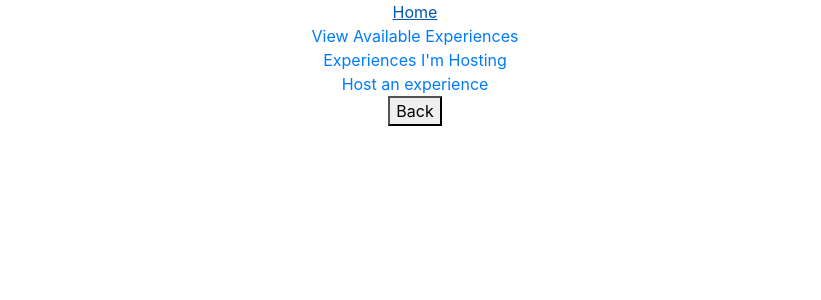
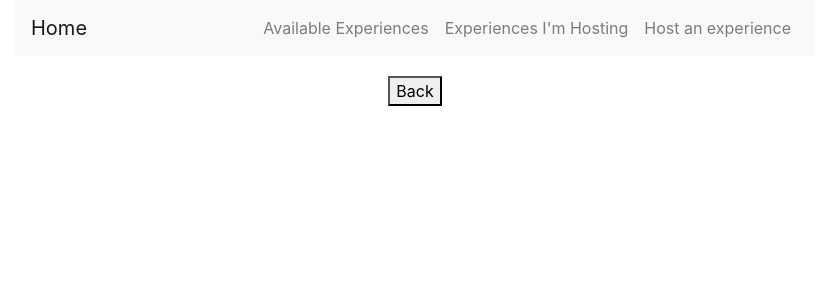
Before and after one commit to a-to-z-experiences/front-end, a React (Create React App) app in the folder experiences/: page /experiences/1 in a window 1280 px wide. Shown: the top 300 px of the page, without its empty margins (225-1046 px from the left). Built offline with nearby package versions, Linux system fonts and the light colour scheme; no server answers.

Commit message:
added navbar styling to others

```diff
--- a/experiences/src/components/AvailableExperiences.js
+++ b/experiences/src/components/AvailableExperiences.js
@@ -3,9 +3,38 @@ import React, { Component } from "react";
 import { getAvailableExperiencesData } from "../actions";
 // import link so you can link the divs to their individual ID pages,
 import { Link } from "react-router-dom";
+// import Buthrefn and other stuff from reactstrap component
+import {
+  Button,
+  Form,
+  FormGroup,
+  Label,
+  Input,
+  FormText,
+  Container,
+  Row,
+  Col,
+  Collapse,
+  Navbar,
+  Navbarhrefggler,
+  NavbarBrand,
+  Nav,
+  NavItem,
+  NavLink,
+  UncontrolledDropdown,
+  Dropdownhrefggle,
+  DropdownMenu,
+  DropdownItem
+} from "reactstrap";
 // import connect to connect the action creators and props we want from reducer's state to component
 import { connect } from "react-redux";
-
+const divNav = {
+  display: "flex",
+  alignItems: "center",
+  maxWidth: "800px",
+  margin: "0 auto",
+  marginBottom: "20px"
+};
 class AvailableExperiences extends Component {
   state = {};
   componentDidMount() {
@@ -14,22 +43,32 @@ class AvailableExperiences extends Component {
   render() {
     return (
       <div className="available-experiences-wrapper">
-        <Link to="/">
-          <div className="user-home-title">Home</div>
-        </Link>
-        <Link to="/available-experiences">
-          <div className="available-experiences-title">
-            View Available Experiences
-          </div>
-        </Link>
-        <Link to="/hosting-experiences">
-          <div className="hosting-experiences-title">
-            Experiences I'm Hosting
-          </div>
-        </Link>
-        <Link to="/host-an-experience">
-          <div className="host-an-experience-title">Host an experience</div>
-        </Link>
+        <Navbar color="light" light expand="md" style={divNav}>
+          <NavbarBrand href="/">Home</NavbarBrand>
+          <Nav className="ml-auto" navbar>
+            <NavItem>
+              <NavLink href="/available-experiences">
+                <div className="available-experiences-title">
+                  Available Experiences
+                </div>
+              </NavLink>
+            </NavItem>
+            <NavItem>
+              <NavLink href="/hosting-experiences">
+                <div className="hosting-experiences-title">
+                  Experiences I'm Hosting
+                </div>
+              </NavLink>
+            </NavItem>
+            <NavItem>
+              <NavLink href="/host-an-experience">
+                <div className="host-an-experience-title">
+                  Host an experience
+                </div>
+              </NavLink>
+            </NavItem>
+          </Nav>
+        </Navbar>
         <div className="available-experiences">
           <div className="available-experiences-title">
             Available experiences
--- a/experiences/src/components/Form.js
+++ b/experiences/src/components/Form.js
@@ -59,7 +59,7 @@ class ExperienceForm extends Component {
             <NavItem>
               <NavLink href="/available-experiences">
                 <div className="available-experiences-title">
-                  View Available Experiences
+                  Available Experiences
                 </div>
               </NavLink>
             </NavItem>
@@ -90,6 +90,7 @@ class ExperienceForm extends Component {
                   value={this.state.newExperience.title}
                   placeholder="title..."
                   onChange={this.changeHandler}
+                  required
                 />
                 <FormText>Enter the title of your experience</FormText>
               </FormGroup>
@@ -101,6 +102,7 @@ class ExperienceForm extends Component {
                   value={this.state.newExperience.date}
                   placeholder="date..."
                   onChange={this.changeHandler}
+                  required
                 />
                 <FormText>Enter the date of your experience</FormText>
               </FormGroup>
@@ -112,6 +114,7 @@ class ExperienceForm extends Component {
                   value={this.state.newExperience.location}
                   placeholder="location..."
                   onChange={this.changeHandler}
+                  required
                 />
                 <FormText>Enter the location of your experience</FormText>
               </FormGroup>
@@ -123,6 +126,7 @@ class ExperienceForm extends Component {
                   value={this.state.newExperience.price}
                   placeholder="price..."
                   onChange={this.changeHandler}
+                  required
                 />
                 <FormText>Enter the price of your experience</FormText>
               </FormGroup>
--- a/experiences/src/components/HostingExperiences.js
+++ b/experiences/src/components/HostingExperiences.js
@@ -1,31 +1,72 @@
 import React, { Component } from "react";
 // import link so you can link stuff
 import { Link } from "react-router-dom";
+// import Buthrefn and other stuff from reactstrap component
+import {
+  Button,
+  Form,
+  FormGroup,
+  Label,
+  Input,
+  FormText,
+  Container,
+  Row,
+  Col,
+  Collapse,
+  Navbar,
+  Navbarhrefggler,
+  NavbarBrand,
+  Nav,
+  NavItem,
+  NavLink,
+  UncontrolledDropdown,
+  Dropdownhrefggle,
+  DropdownMenu,
+  DropdownItem
+} from "reactstrap";
 // import connect to connect the action creators and props we want from reducer's state to component
 import { connect } from "react-redux";
-
+const divNav = {
+  display: "flex",
+  alignItems: "center",
+  maxWidth: "800px",
+  margin: "0 auto",
+  marginBottom: "20px"
+};
 class HostingExperiences extends Component {
   state = {};
   render() {
     return (
       <div className="hosting-experiences">
-        <Link to="/">
-          <div className="user-home-title">Home</div>
-        </Link>
-        <Link to="/available-experiences">
-          <div className="available-experiences-title">
-            View Available Experiences
-          </div>
-        </Link>
-        <Link to="/available-experiences">
-          <div className="available-experiences-title">
-            Experiences I'm Hosting
-          </div>
-        </Link>
-        <Link to="/host-an-experience">
-          <div className="host-an-experience-title">Host an experience</div>
-        </Link>
-        <div className="hosting-experiences-title">Experiences I'm Hosting</div>
+        <Navbar color="light" light expand="md" style={divNav}>
+          <NavbarBrand href="/">Home</NavbarBrand>
+          <Nav className="ml-auto" navbar>
+            <NavItem>
+              <NavLink href="/available-experiences">
+                <div className="available-experiences-title">
+                  Available Experiences
+                </div>
+              </NavLink>
+            </NavItem>
+            <NavItem>
+              <NavLink href="/hosting-experiences">
+                <div className="hosting-experiences-title">
+                  Experiences I'm Hosting
+                </div>
+              </NavLink>
+            </NavItem>
+            <NavItem>
+              <NavLink href="/host-an-experience">
+                <div className="host-an-experience-title">
+                  Host an experience
+                </div>
+              </NavLink>
+            </NavItem>
+          </Nav>
+        </Navbar>
+        <div className="hosting-experiences-title">
+          Experiences I'm Hosting
+        </div>
         <button>Edit</button>
         <button>Delete</button>
       </div>
--- a/experiences/src/components/Login.js
+++ b/experiences/src/components/Login.js
@@ -9,7 +9,9 @@ import {
   FormText,
   Container,
   Row,
-  Col
+  Col,
+  NavLink,
+  Alert
 } from "reactstrap";
 // importing link so I can link stuff
 import { Link } from "react-router-dom";
@@ -17,7 +19,19 @@ import { Link } from "react-router-dom";
 import { connect } from "react-redux";
 // import login and register action creators
 import { login, register } from "../actions";
-
+const loginStyle = {
+  display: "flex",
+  alignItems: "center",
+  justifyContent: "center",
+  minHeight: "880px",
+  minWidth: "800px",
+};
+const alertStyle = {
+  display: "flex",
+  alignItems: "center",
+  justifyContent: "center",
+  maxWidth: "250px"
+};
 class Login extends Component {
   state = {
     credentials: {
@@ -27,16 +41,20 @@ class Login extends Component {
   };
   render() {
     return (
-      <Container className="d-flex justify-content-center">
-        <div className="login">
-          <div className="register-login-title">Register/Login</div>
-          {this.props.error && <div className="error">{this.props.error}</div>}
-          {this.props.message && (
-            <div className="message">{this.props.message}</div>
-          )}
+      <FormGroup style={loginStyle}>
+        <Container className="d-flex justify-content-center">
           <Form>
+            <div className="login" style={alertStyle}>
+              {this.props.error && (
+                <Alert color="danger">{this.props.error}</Alert>
+              )}
+              {this.props.message && (
+                <Alert color="success">{this.props.message}</Alert>
+              )}
+            </div>
             <FormGroup>
               <Input
+                valid={this.state.credentials.username}
                 name="username"
                 type="string"
                 placeholder="Enter username here"
@@ -47,6 +65,7 @@ class Login extends Component {
             </FormGroup>
             <FormGroup>
               <Input
+                valid={this.state.credentials.password}
                 name="password"
                 type="password"
                 placeholder="Enter password here"
@@ -63,14 +82,14 @@ class Login extends Component {
             <Button color="warning" block onClick={this.registerHandler}>
               Register
             </Button>
+            <NavLink href="/available-experiences">
+              <div className="available-experiences-title">
+                View Available Experiences
+              </div>
+            </NavLink>
           </Form>
-          <Link to="/available-experiences">
-            <div className="available-experiences-title">
-              View Available Experiences
-            </div>
-          </Link>
-        </div>
-      </Container>
+        </Container>
+      </FormGroup>
     );
   }
 
--- a/experiences/src/components/SpecificExperience.js
+++ b/experiences/src/components/SpecificExperience.js
@@ -1,10 +1,39 @@
 import React, { Component } from "react";
 // importing link so I can link stuff
 import { Link } from "react-router-dom";
+// import Buthrefn and other stuff from reactstrap component
+import {
+  Button,
+  Form,
+  FormGroup,
+  Label,
+  Input,
+  FormText,
+  Container,
+  Row,
+  Col,
+  Collapse,
+  Navbar,
+  Navbarhrefggler,
+  NavbarBrand,
+  Nav,
+  NavItem,
+  NavLink,
+  UncontrolledDropdown,
+  Dropdownhrefggle,
+  DropdownMenu,
+  DropdownItem
+} from "reactstrap";
 // import connect to connect the action creators and props we want from reducer's state to component
 import { connect } from "react-redux";
 import { getSpecificExperience } from "../actions";
-
+const divNav = {
+  display: "flex",
+  alignItems: "center",
+  maxWidth: "800px",
+  margin: "0 auto",
+  marginBottom: "20px"
+};
 class SpecificExperience extends Component {
   state = {};
   componentDidMount() {
@@ -14,22 +43,32 @@ class SpecificExperience extends Component {
   render() {
     return (
       <div className="specific-experience-wrapper">
-        <Link to="/">
-          <div className="user-home-title">Home</div>
-        </Link>
-        <Link to="/available-experiences">
-          <div className="available-experiences-title">
-            View Available Experiences
-          </div>
-        </Link>
-        <Link to="/hosting-experiences">
-          <div className="hosting-experiences-title">
-            Experiences I'm Hosting
-          </div>
-        </Link>
-        <Link to="/host-an-experience">
-          <div className="host-an-experience-title">Host an experience</div>
-        </Link>
+        <Navbar color="light" light expand="md" style={divNav}>
+          <NavbarBrand href="/">Home</NavbarBrand>
+          <Nav className="ml-auto" navbar>
+            <NavItem>
+              <NavLink href="/available-experiences">
+                <div className="available-experiences-title">
+                  Available Experiences
+                </div>
+              </NavLink>
+            </NavItem>
+            <NavItem>
+              <NavLink href="/hosting-experiences">
+                <div className="hosting-experiences-title">
+                  Experiences I'm Hosting
+                </div>
+              </NavLink>
+            </NavItem>
+            <NavItem>
+              <NavLink href="/host-an-experience">
+                <div className="host-an-experience-title">
+                  Host an experience
+                </div>
+              </NavLink>
+            </NavItem>
+          </Nav>
+        </Navbar>
         <div className="specific-experience">
           <div className="specific-experience-title">
             {this.props.specificExperienceObject.title}
--- a/experiences/src/components/UserHome.js
+++ b/experiences/src/components/UserHome.js
@@ -3,9 +3,38 @@ import React, { Component } from "react";
 import { getUserData } from "../actions";
 // importing link so I can link divs
 import { Link } from "react-router-dom";
+// import Buthrefn and other stuff from reactstrap component
+import {
+  Button,
+  Form,
+  FormGroup,
+  Label,
+  Input,
+  FormText,
+  Container,
+  Row,
+  Col,
+  Collapse,
+  Navbar,
+  Navbarhrefggler,
+  NavbarBrand,
+  Nav,
+  NavItem,
+  NavLink,
+  UncontrolledDropdown,
+  Dropdownhrefggle,
+  DropdownMenu,
+  DropdownItem
+} from "reactstrap";
 // import connect to connect the action creators and props we want from reducer's state to component
 import { connect } from "react-redux";
-
+const divNav = {
+  display: "flex",
+  alignItems: "center",
+  maxWidth: "800px",
+  margin: "0 auto",
+  marginBottom: "20px"
+};
 class UserHome extends Component {
   state = {};
   componentDidMount() {
@@ -14,26 +43,38 @@ class UserHome extends Component {
   render() {
     return (
       <div className="user-home">
-        {this.props.error && <div className="error">{this.props.error}</div>}
+        {this.props.error && (
+          <div className="error">{this.props.error}</div>
+        )}
         {this.props.message && (
           <div className="message">{this.props.message}</div>
         )}
-        <Link to="/">
-          <div className="user-home-title">Home</div>
-        </Link>
-        <Link to="/available-experiences">
-          <div className="available-experiences-title">
-            View Available Experiences
-          </div>
-        </Link>
-        <Link to="/hosting-experiences">
-          <div className="hosting-experiences-title">
-            Experiences I'm Hosting
-          </div>
-        </Link>
-        <Link to="/host-an-experience">
-          <div className="host-an-experience-title">Host an experience</div>
-        </Link>
+        <Navbar color="light" light expand="md" style={divNav}>
+          <NavbarBrand href="/">Home</NavbarBrand>
+          <Nav className="ml-auto" navbar>
+            <NavItem>
+              <NavLink href="/available-experiences">
+                <div className="available-experiences-title">
+                  Available Experiences
+                </div>
+              </NavLink>
+            </NavItem>
+            <NavItem>
+              <NavLink href="/hosting-experiences">
+                <div className="hosting-experiences-title">
+                  Experiences I'm Hosting
+                </div>
+              </NavLink>
+            </NavItem>
+            <NavItem>
+              <NavLink href="/host-an-experience">
+                <div className="host-an-experience-title">
+                  Host an experience
+                </div>
+              </NavLink>
+            </NavItem>
+          </Nav>
+        </Navbar>
         <div className="upcoming-experiences-title">
           My Upcoming Experiences
         </div>
```
